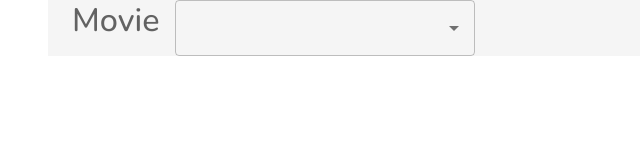
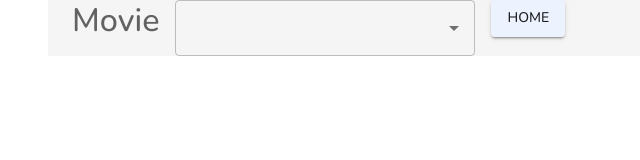
Before and after one commit to asbhui/vite-RHF-zod-mui5, a React (Vite) app: page /comboBox in a window 1280 px wide. Shown: the top 160 px of the page, without its empty margins (292-932 px from the left). Built offline with nearby package versions, Linux system fonts and the light colour scheme.

Commit message:
fix: update package json (#10)
Co-authored-by: Arvinder Singh <arvinder.singh@esure.com>

```diff
--- a/src/shared/components/ComboBox.tsx
+++ b/src/shared/components/ComboBox.tsx
@@ -1,6 +1,5 @@
-import { FormControl, FormLabel, Stack, Typography } from '@mui/material';
-import Autocomplete from '@mui/material/Autocomplete';
-import TextField from '@mui/material/TextField';
+import { Link } from 'react-router-dom';
+import { Autocomplete, Box, Button, FormControl, FormLabel, Stack, TextField, Typography } from '@mui/material';
 
 // Top 100 films as rated by IMDb users. http://www.imdb.com/chart/top
 const top100Films = [
@@ -124,7 +123,7 @@ const top100Films = [
   { label: 'Toy Story', year: 1995 },
   { label: 'Bicycle Thieves', year: 1948 },
   { label: 'The Kid', year: 1921 },
-  { label: 'Inglourious Basterds', year: 2009 },
+  { label: 'Inglourious Bastards', year: 2009 },
   { label: 'Snatch', year: 2000 },
   { label: '3 Idiots', year: 2009 },
   { label: 'Monty Python and the Holy Grail', year: 1975 },
@@ -144,6 +143,11 @@ export default function ComboBox() {
           sx={{ width: 300 }}
           renderInput={(params) => <TextField {...params} />}
         />
+        <Box maxWidth={100} m="auto">
+          <Button color="secondary" variant="contained" component={Link} to="/">
+            Home
+          </Button>
+        </Box>
       </Stack>
     </FormControl>
   );
--- a/src/shared/ui/Home.tsx
+++ b/src/shared/ui/Home.tsx
@@ -7,5 +7,8 @@ export const Home = () => (
     <Button color="secondary" variant="contained" component={Link} to="/typos">
       Typos
     </Button>
+    <Button color="secondary" variant="contained" component={Link} to="/comboBox">
+      Combo
+    </Button>
   </Container>
 );
```
Also changed, not shown: package.json (+34 -32 lines), .prettierrc.cjs, 2 other files (tests, documents, lock files or other folders).
